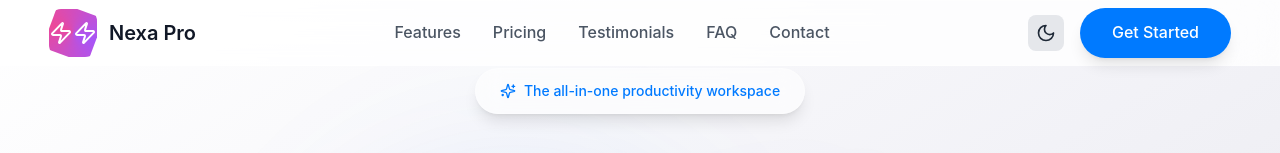
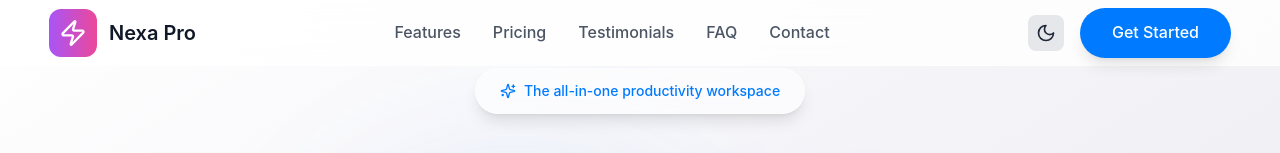
Before and after one commit to Chamaramadushankadev/Nexaprowebsite, a React (Vite) app: page / in a window 1280 px wide. Shown: the top 153 px of the page. Built offline with nearby package versions, Linux system fonts and the light colour scheme; the HTML template or start-up script is replaced by a standard one.

Commit message:
Make Logo Static in Rounded Rectangle Box

```diff
--- a/src/components/Footer.jsx
+++ b/src/components/Footer.jsx
@@ -117,13 +117,7 @@
               className="mb-6"
             >
               <div className="flex items-center space-x-3 mb-4">
-                <div className="w-12 h-12 rounded-xl overflow-hidden relative flex items-center justify-center">
-                  <div className="absolute inset-0 animate-spin-gradient bg-[conic-gradient(at_center,_#a855f7,_#ec4899,_#a855f7)]"></div>
-                  <svg xmlns="http://www.w3.org/2000/svg" width="24" height="24" viewBox="0 0 24 24"
-                       fill="none" stroke="currentColor" strokeWidth="2" strokeLinecap="round"
-                       strokeLinejoin="round" className="lucide lucide-zap w-7 h-7 text-white relative z-10">
-                    <path d="M4 14a1 1 0 0 1-.78-1.63l9.9-10.2a.5.5 0 0 1 .86.46l-1.92 6.02A1 1 0 0 0 13 10h7a1 1 0 0 1 .78 1.63l-9.9 10.2a.5.5 0 0 1-.86-.46l1.92-6.02A1 1 0 0 0 11 14z" />
-                  </svg>
+                <div className="w-12 h-12 rounded-xl bg-gradient-to-r from-purple-500 to-pink-500 flex items-center justify-center">
                   <svg xmlns="http://www.w3.org/2000/svg" width="24" height="24" viewBox="0 0 24 24"
                        fill="none" stroke="currentColor" strokeWidth="2" strokeLinecap="round"
                        strokeLinejoin="round" className="lucide lucide-zap w-7 h-7 text-white relative z-10">
--- a/src/components/Header.jsx
+++ b/src/components/Header.jsx
@@ -36,13 +36,7 @@
             whileHover={{ scale: 1.05 }}
             className="flex items-center space-x-3"
           >
-            <div className="w-12 h-12 rounded-xl overflow-hidden relative flex items-center justify-center">
-              <div className="absolute inset-0 animate-spin-gradient bg-[conic-gradient(at_center,_#a855f7,_#ec4899,_#a855f7)]"></div>
-              <svg xmlns="http://www.w3.org/2000/svg" width="24" height="24" viewBox="0 0 24 24"
-                   fill="none" stroke="currentColor" strokeWidth="2" strokeLinecap="round"
-                   strokeLinejoin="round" className="lucide lucide-zap w-7 h-7 text-white relative z-10">
-                <path d="M4 14a1 1 0 0 1-.78-1.63l9.9-10.2a.5.5 0 0 1 .86.46l-1.92 6.02A1 1 0 0 0 13 10h7a1 1 0 0 1 .78 1.63l-9.9 10.2a.5.5 0 0 1-.86-.46l1.92-6.02A1 1 0 0 0 11 14z" />
-              </svg>
+            <div className="w-12 h-12 rounded-xl bg-gradient-to-r from-purple-500 to-pink-500 flex items-center justify-center">
               <svg xmlns="http://www.w3.org/2000/svg" width="24" height="24" viewBox="0 0 24 24"
                    fill="none" stroke="currentColor" strokeWidth="2" strokeLinecap="round"
                    strokeLinejoin="round" className="lucide lucide-zap w-7 h-7 text-white relative z-10">
--- a/src/index.css
+++ b/src/index.css
@@ -69,16 +69,6 @@
   @apply bg-apple-blue/20 text-apple-blue;
 }
 
-/* Animated gradient for logo */
-@keyframes spin-gradient {
-  0% { transform: rotate(0deg); }
-  100% { transform: rotate(360deg); }
-}
-
-.animate-spin-gradient {
-  animation: spin-gradient 3s linear infinite;
-}
-
 /* Focus styles */
 button:focus-visible,
 input:focus-visible,
```
